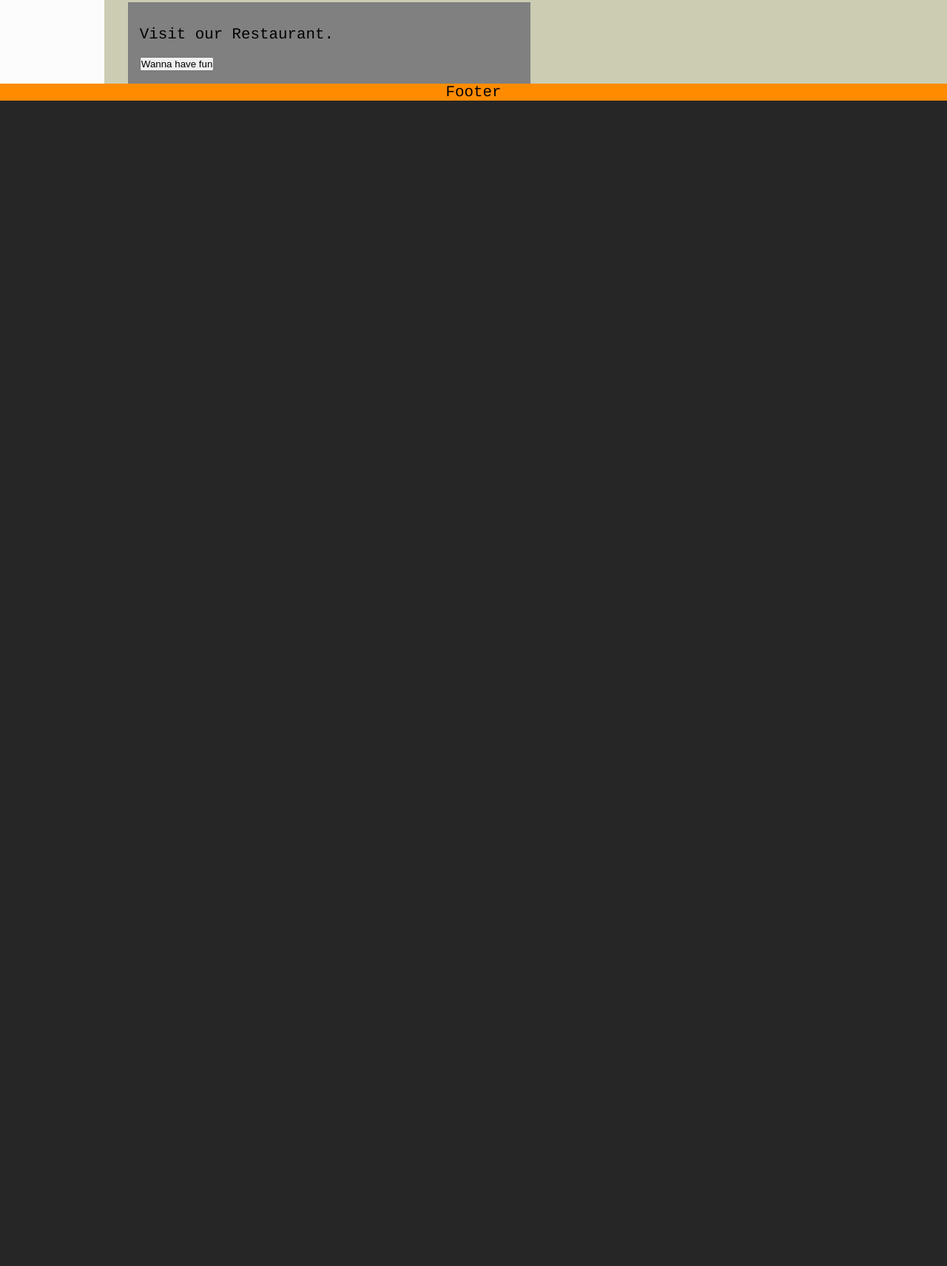
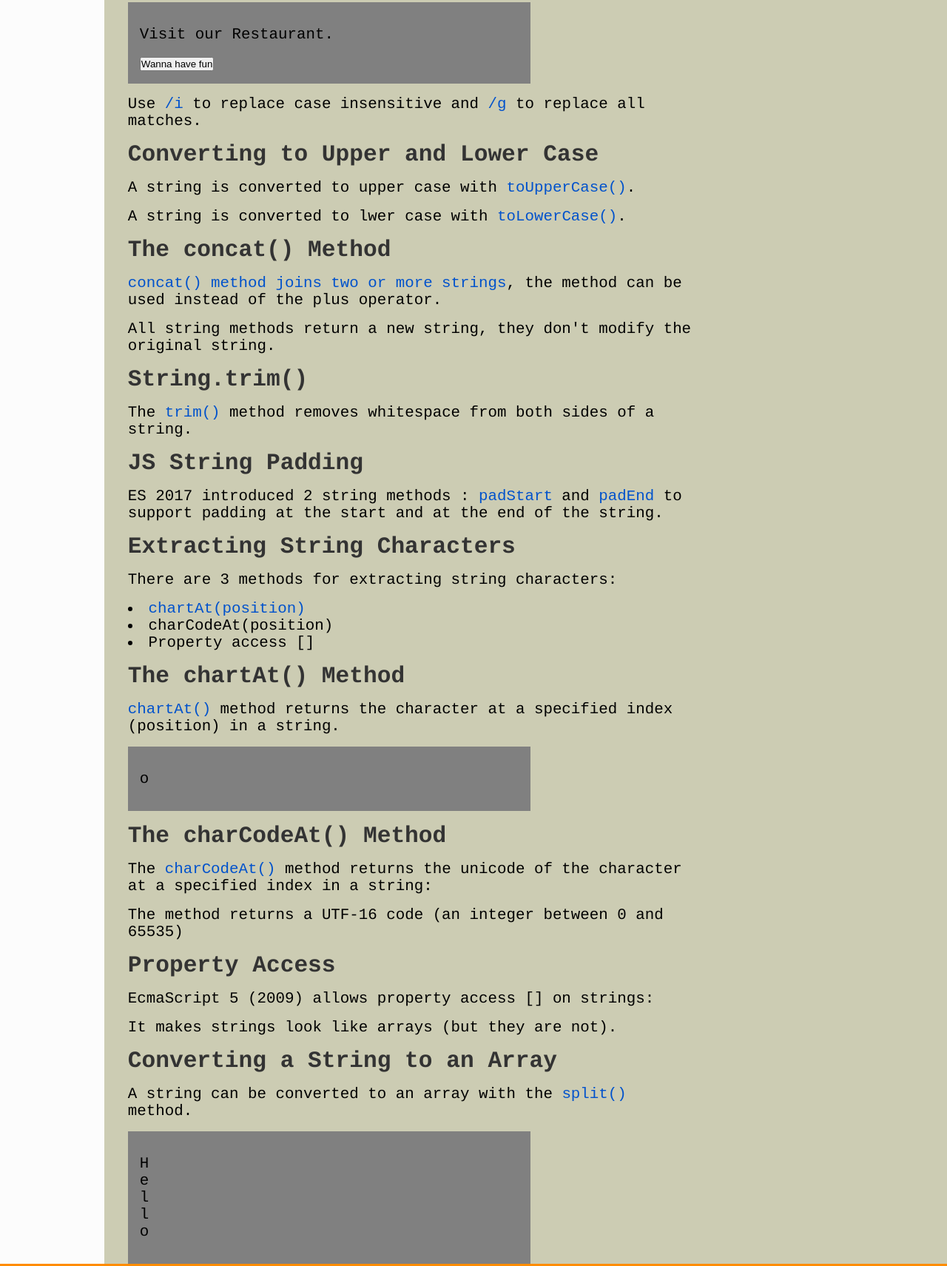
Before and after one commit to bosscke/js-practice, a website: page 18-string-method/string-method.html in a window 1280 px wide. Shown: the part 2880-4591 px from the top of the page at 74% size. Before the commit the page ends 3016 px from the top, so only its background shows below. Drawn offline with Linux system fonts and the light colour scheme.

Commit message:
Update to string method

```diff
--- a/18-string-method/script.js
+++ b/18-string-method/script.js
@@ -48,3 +48,21 @@ function myFunction() {
   var txt = str.replace("Restaurant.", "Night Club! 🤟🏻");
   document.getElementById("test8").innerHTML = txt;
 }
+
+///////////////////////////////////
+// charAt()
+
+var str = "Hello World";
+document.getElementById("test9").innerHTML = str.charAt(4);
+
+///////////////////////////////////
+// split()
+
+var str = "Hello";
+var arr = str.split("");
+var text = "";
+var i;
+for (i = 0; i < arr.length; i++) {
+  text = text + arr[i] + "<br>";
+}
+document.getElementById("test10").innerHTML = text;
--- a/18-string-method/string-method.html
+++ b/18-string-method/string-method.html
@@ -177,6 +177,96 @@
           <p id="test8">Visit our Restaurant.</p>
           <button onclick="myFunction()">Wanna have fun</button>
         </div>
+        <p>
+          Use <code>/i</code> to replace case insensitive and <code>/g</code> to
+          replace all matches.
+        </p>
+      </article>
+
+      <article>
+        <h2>Converting to Upper and Lower Case</h2>
+        <p>
+          A string is converted to upper case with <code>toUpperCase()</code>.
+        </p>
+        <p>
+          A string is converted to lwer case with <code>toLowerCase()</code>.
+        </p>
+      </article>
+
+      <article>
+        <h2>The concat() Method</h2>
+        <p>
+          <code>concat() method joins two or more strings</code>, the method can
+          be used instead of the plus operator.
+        </p>
+        <p>
+          All string methods return a new string, they don't modify the original
+          string.
+        </p>
+      </article>
+
+      <article>
+        <h2>String.trim()</h2>
+        <p>
+          The <code>trim()</code> method removes whitespace from both sides of a
+          string.
+        </p>
+      </article>
+
+      <article>
+        <h2>JS String Padding</h2>
+        <p>
+          ES 2017 introduced 2 string methods : <code>padStart</code> and
+          <code>padEnd</code> to support padding at the start and at the end of
+          the string.
+        </p>
+      </article>
+
+      <article>
+        <h2>Extracting String Characters</h2>
+        <p>There are 3 methods for extracting string characters:</p>
+        <ul>
+          <li><code>chartAt(position)</code></li>
+          <li>charCodeAt(position)</li>
+          <li>Property access []</li>
+        </ul>
+      </article>
+
+      <article>
+        <h2>The chartAt() Method</h2>
+        <p>
+          <code>chartAt()</code> method returns the character at a specified
+          index (position) in a string.
+        </p>
+        <div class="example">
+          <p id="test9"></p>
+        </div>
+      </article>
+
+      <article>
+        <h2>The charCodeAt() Method</h2>
+        <p>
+          The <code>charCodeAt()</code> method returns the unicode of the
+          character at a specified index in a string:
+        </p>
+        <p>The method returns a UTF-16 code (an integer between 0 and 65535)</p>
+      </article>
+
+      <article>
+        <h2>Property Access</h2>
+        <p>EcmaScript 5 (2009) allows property access [] on strings:</p>
+        <p>It makes strings look like arrays (but they are not).</p>
+      </article>
+
+      <article>
+        <h2>Converting a String to an Array</h2>
+        <p>
+          A string can be converted to an array with the
+          <code>split()</code> method.
+        </p>
+        <div class="example">
+          <p id="test10"></p>
+        </div>
       </article>
     </main>
     <footer>Footer</footer>
```
